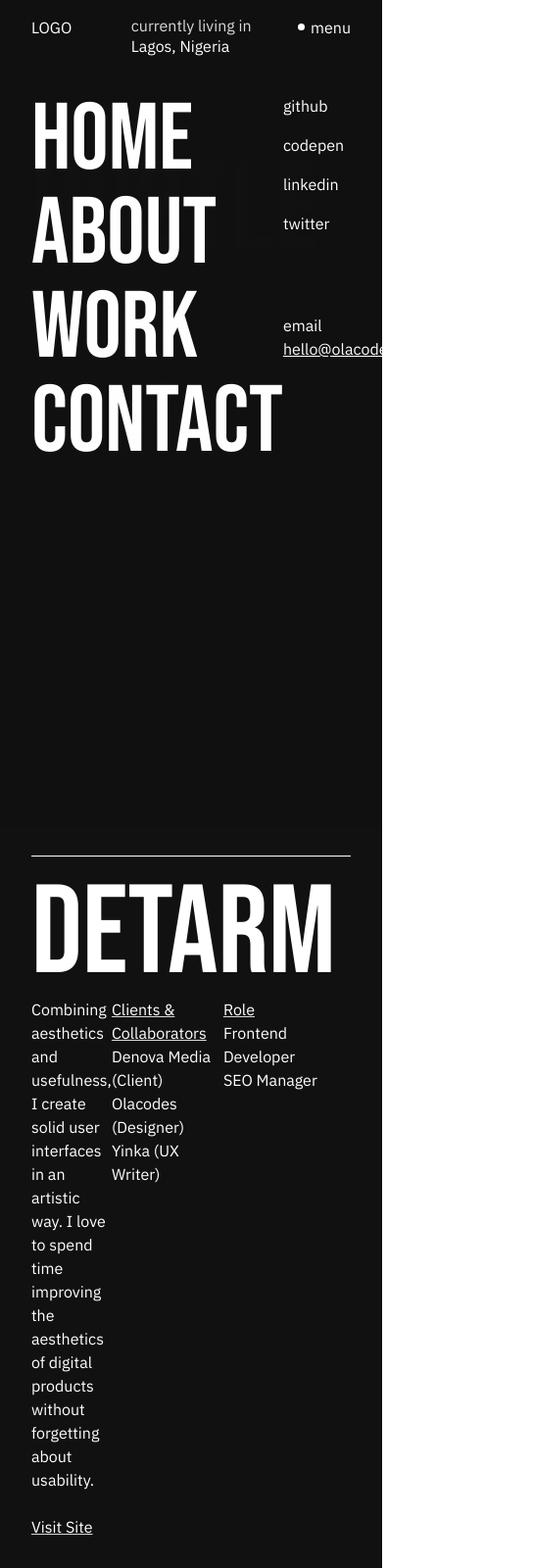
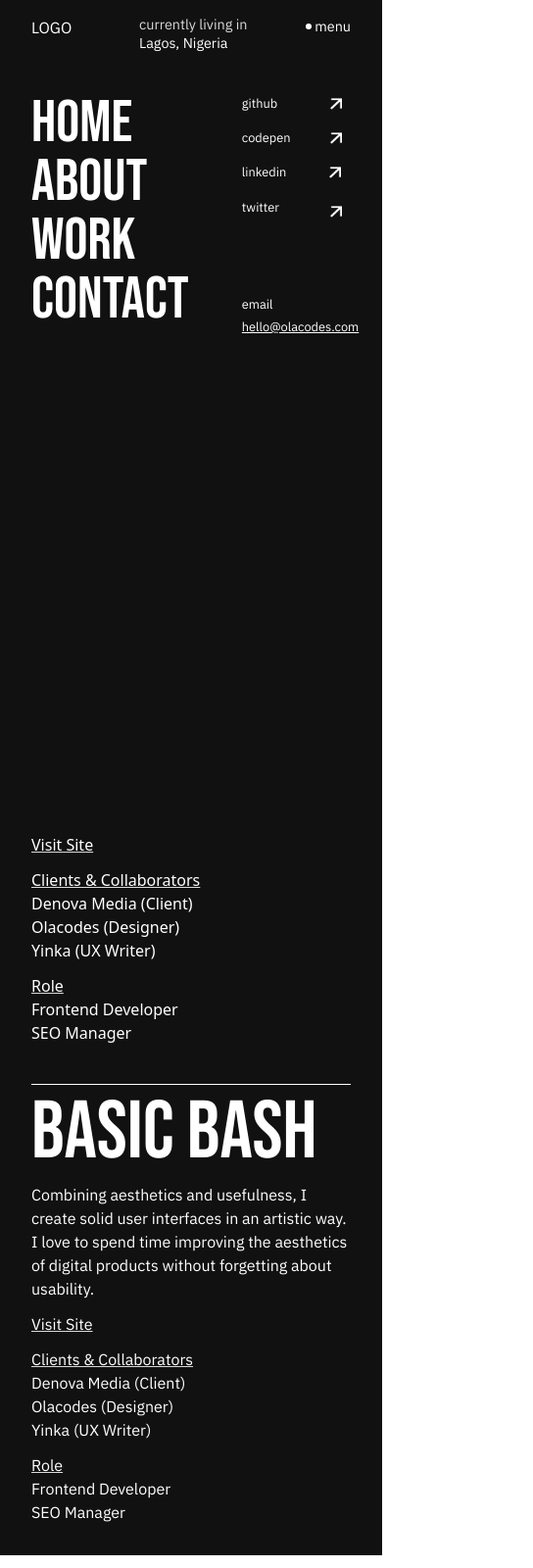
Before and after one commit to uzoway/olacodes-portfolio, a website: page src/work.html in a window 390 px wide. Shown: the top 1600 px of the page at 98% size, 544 px wide, since content can reach past the window. Drawn offline with Linux system fonts and the light colour scheme.

Commit message:
chore(responsiveness): Add styling for different breakpoints of the website starting from 380px - mobile-first.

```diff
--- a/src/input.css
+++ b/src/input.css
@@ -11,8 +11,8 @@
 
     .hero {
         background-image: url(../src/assets/bg-image.png);
-        background-position: top center;
-        background-size: 100%;
+        background-position: center;
+        background-size: cover;
     }
 
     .menu-bottom-border:after {
@@ -34,15 +34,16 @@
         position: absolute;
         content: '';
         top: .5rem;
-        left: -.8rem;
-        width: 7px;
-        height: 7px;
+        left: -.6rem;
+        width: 6px;
+        height: 6px;
         border-radius: 50%;
         background-color: white;
     }
 
     .menu-list-style-info:before {
         left: .2rem;
+        top: .25rem;
     }
 
     .list-hyphen {
@@ -61,11 +62,11 @@
     }
 
     .list-hyphen:hover, .list-hyphen:focus, .list-hyphen:active {
-        padding-left: 5rem;
+        padding-left: 1.5rem;
     }
 
     .list-hyphen:hover:before, .list-hyphen:focus:before, .list-hyphen:active:before {
-        width: 4rem;
+        width: 1rem;
     }
 
     .footer-links-border:before {
@@ -82,4 +83,14 @@
     .footer-links-border:hover:before {
         width: 100%;
     }
+
+    @media (min-width: 640px) {
+        .list-hyphen:hover, .list-hyphen:focus, .list-hyphen:active {
+        padding-left: 4.5rem;
+        }
+
+        .list-hyphen:hover:before, .list-hyphen:focus:before, .list-hyphen:active:before {
+            width: 4rem;
+        }
+    }
 };
--- a/src/work.html
+++ b/src/work.html
@@ -8,29 +8,29 @@
     <link href="https://fonts.googleapis.com/css2?family=Bebas+Neue&family=IBM+Plex+Sans&display=swap" rel="stylesheet">
     <title>Featured Works</title>
 </head>
-<body>
+<body class="relative overflow-x-hidden">
 
     <header class="absolute top-0 left-0 w-full z-20 flex justify-between py-4 px-8 text-white font-ibm-plex-sans">
         <a href="#" class="uppercase">Logo</a>
-        <p class="text-pale leading-[1.3]">currently living in <br> <span class="text-white">Lagos, Nigeria</span></p>
-        <p class="menu-list-style relative cursor-pointer menu-bottom-border">menu</p>
+        <p class="text-[.9rem] md:text-[1rem] text-pale leading-[1.3]">currently living in <br> <span class="text-white">Lagos, Nigeria</span></p>
+        <p class="text-[.9rem] md:text-[1rem] menu-list-style relative cursor-pointer menu-bottom-border">menu</p>
     </header>
 
     <main class="w-full min-h-screen relative text-white bg-[#111] pt-24 px-8">
-        <h1 class="font-ibm-plex-sans mb-4">Featured works</h1>
+        <h1 class="font-ibm-plex-sans mb-2 lg:mb-4">Featured works</h1>
 
-        <section class="border-t-[1px] border-t-white pt-4 mb-10">
-            <h2 class="uppercase font-bebas text-9xl">hu2tle</h2>
+        <section class="border-t-[1px] border-t-white pt-0 lg:pt-4 mb-10">
+            <h2 class="uppercase font-bebas text-[5.2rem] leading-[1.2] md:text-9xl lg:text-9xl">hu2tle</h2>
 
-            <div class="flex justify-between">
-                <div class="w-1/3 font-ibm-plex-sans">
-                    <p class="mb-6">Combining aesthetics and usefulness, I create solid user interfaces in an artistic way. I love to spend time improving the
+            <div class="flex justify-between flex-col lg:flex-row">
+                <div class="w-full lg:w-1/3 mb-3 lg:mb-0">
+                    <p class="mb-3 lg:mb-6">Combining aesthetics and usefulness, I create solid user interfaces in an artistic way. I love to spend time improving the
                         aesthetics of digital products without forgetting about usability.
                     </p>
                     <a href="#" class="underline decoration-pale hover:text-[#3dd38d] duration-300 hover:decoration-[#3dd38d] focus:text-[#3dd38d] active:text-[#3dd38d] focus:decoration-[#3dd38d] active:decoration-[#3dd38d]">Visit Site</a>
                 </div>
 
-                <div class="font-ibm-plex-sans">
+                <div class="mb-3 lg:mb-0">
                     <p class="underline decoration-pale">Clients & Collaborators</p>
                     <ul>
                         <li>Denova Media (Client)</li>
@@ -39,7 +39,7 @@
                     </ul>
                 </div>
 
-                <div class="mr-8 font-ibm-plex-sans">
+                <div class="mr-0 mb-0 lg:mr-8">
                     <p class="underline decoration-pale">Role</p>
                     <ul>
                         <li>Frontend Developer</li>
@@ -49,18 +49,18 @@
             </div>
         </section>
 
-        <section class="border-t-[1px] border-t-white pt-4 mb-10">
-            <h2 class="uppercase font-bebas text-9xl">detarm</h2>
+        <section class="border-t-[1px] border-t-white pt-0 lg:pt-4 mb-10">
+            <h2 class="uppercase font-bebas text-[5.2rem] leading-[1.2] md:text-9xl lg:text-9xl">detarm</h2>
 
-            <div class="flex justify-between">
-                <div class="w-1/3 font-ibm-plex-sans">
-                    <p class="font-ibm-plex-sans mb-6">Combining aesthetics and usefulness, I create solid user interfaces in an artistic way. I love to spend time improving the
+            <div class="flex justify-between flex-col lg:flex-row">
+                <div class="w-full lg:w-1/3 mb-3 lg:mb-0">
+                    <p class="mb-3 lg:mb-6">Combining aesthetics and usefulness, I create solid user interfaces in an artistic way. I love to spend time improving the
                         aesthetics of digital products without forgetting about usability.
                     </p>
                     <a href="#" class="underline decoration-pale hover:text-[#3dd38d] duration-300 hover:decoration-[#3dd38d] focus:text-[#3dd38d] active:text-[#3dd38d] focus:decoration-[#3dd38d] active:decoration-[#3dd38d]">Visit Site</a>
                 </div>
 
-                <div class="font-ibm-plex-sans">
+                <div class="mb-3 lg:mb-0">
                     <p class="underline decoration-pale">Clients & Collaborators</p>
                     <ul>
                         <li>Denova Media (Client)</li>
@@ -69,7 +69,7 @@
                     </ul>
                 </div>
 
-                <div class="mr-8 font-ibm-plex-sans">
+                <div class="mr-0 mb-0 lg:mr-8">
                     <p class="underline decoration-pale">Role</p>
                     <ul>
                         <li>Frontend Developer</li>
@@ -79,18 +79,18 @@
             </div>
         </section>
 
-        <section class="border-t-[1px] border-t-white pt-4 pb-8">
-            <h2 class="uppercase font-bebas text-9xl">basic bash</h2>
+        <section class="border-t-[1px] border-t-white pt-0 lg:pt-4 lg:pb-8">
+            <h2 class="uppercase font-bebas text-[5.2rem] leading-[1.2] md:text-9xl lg:text-9xl">basic bash</h2>
 
-            <div class="flex justify-between font-ibm-plex-sans">
-                <div class="w-1/3">
-                    <p class="mb-6">Combining aesthetics and usefulness, I create solid user interfaces in an artistic way. I love to spend time improving the
+            <div class="flex justify-between font-ibm-plex-sans flex-col lg:flex-row">
+                <div class="w-full lg:w-1/3 mb-3 lg:mb-0">
+                    <p class="mb-3 lg:mb-6">Combining aesthetics and usefulness, I create solid user interfaces in an artistic way. I love to spend time improving the
                         aesthetics of digital products without forgetting about usability.
                     </p>
                     <a href="#" class="underline decoration-pale hover:text-[#3dd38d] duration-300 hover:decoration-[#3dd38d] focus:text-[#3dd38d] active:text-[#3dd38d] focus:decoration-[#3dd38d] active:decoration-[#3dd38d]">Visit Site</a>
                 </div>
 
-                <div>
+                <div class="mb-3 lg:mb-0">
                     <p class="underline decoration-pale">Clients & Collaborators</p>
                     <ul>
                         <li>Denova Media (Client)</li>
@@ -99,7 +99,7 @@
                     </ul>
                 </div>
 
-                <div class="mr-8">
+                <div class="mr-0 mb-8 lg:mb-0 lg:mr-8">
                     <p class="underline decoration-pale">Role</p>
                     <ul>
                         <li>Frontend Developer</li>
@@ -112,29 +112,29 @@
         <!-- Navigation -->
         <section class="absolute top-[0%] left-0 w-full h-screen bg-[#111] opacity-[0.999] z-10 pt-24 pl-8">
             <div class="flex justify-between">
-                <div class="basis-3/6">
+                <div class=" basis-[60%] lg:basis-3/6">
                     <nav>
                         <ul>
-                            <li><a href="#" class="uppercase font-bebas text-8xl relative list-hyphen">home</a></li>
-                            <li><a href="about.html" class="uppercase font-bebas text-8xl relative list-hyphen">about</a></li>
-                            <li><a href="work.html" class="uppercase font-bebas text-8xl relative list-hyphen">work</a></li>
-                            <li><a href="contact.html" class="uppercase font-bebas text-8xl relative list-hyphen">contact</a></li>
+                            <li><a href="index.html" class="uppercase font-bebas text-6xl sm:text-7xl lg:text-8xl relative list-hyphen">home</a></li>
+                            <li><a href="about.html" class="uppercase font-bebas text-6xl sm:text-7xl lg:text-8xl relative list-hyphen">about</a></li>
+                            <li><a href="work.html" class="uppercase font-bebas text-6xl sm:text-7xl lg:text-8xl relative list-hyphen">work</a></li>
+                            <li><a href="contact.html" class="uppercase font-bebas text-6xl sm:text-7xl lg:text-8xl relative list-hyphen">contact</a></li>
                         </ul>
                     </nav>
                 </div>
 
-                <div class="basis-3/6 font-ibm-plex-sans">
+                <div class="basis-[40%] lg:basis-3/6 font-ibm-plex-sans">
                     <nav>
-                        <ul>
-                            <li class="mb-4"><a href="#" class="inline-flex relative hover:tracking-[1px] duration-300 hover:pl-4 active:pl-4 focus:pl-4">github <img src="./assets/up-arrow.png" alt="arrow icon" class="absolute top-1 right-[-13.1rem]"></a></li>
-                            <li class="mb-4"><a href="#" class="inline-flex relative hover:tracking-[1px] duration-300 hover:pl-4 active:pl-4 focus:pl-4">codepen <img src="./assets/up-arrow.png" alt="arrow icon" class="absolute top-1 right-[-12rem]"></a></li>
-                            <li class="mb-4"><a href="#" class="inline-flex relative hover:tracking-[1px] duration-300 hover:pl-4 active:pl-4 focus:pl-4">linkedin <img src="./assets/up-arrow.png" alt="arrow icon" class="absolute top-1 right-[-12.3rem]"></a></li>
-                            <li><a href="#" class="inline-flex relative hover:tracking-[1px] duration-300 hover:pl-4 active:pl-4 focus:pl-4">twitter <img src="./assets/up-arrow.png" alt="arrow icon" class="absolute top-2 right-[-12.9rem]"></a></li>
+                        <ul class="text-[.8rem] sm:text-[1rem]">
+                            <li class="mb-4"><a href="#" class="inline-flex relative hover:tracking-[1px] duration-300 hover:pl-4 active:pl-4 focus:pl-4">github <img src="./assets/up-arrow.png" alt="arrow icon" class="absolute top-1 lg:right-[-13.1rem] right-[-4.1rem] sm:right-[-8.4rem] md:right-[-10rem] w-3 h-3"></a></li>
+                            <li class="mb-4"><a href="#" class="inline-flex relative hover:tracking-[1px] duration-300 hover:pl-4 active:pl-4 focus:pl-4">codepen <img src="./assets/up-arrow.png" alt="arrow icon" class="absolute top-1 lg:right-[-12rem] right-[-3.25rem] sm:right-[-7.3rem] md:right-[-9rem] w-3 h-3"></a></li>
+                            <li class="mb-4"><a href="#" class="inline-flex relative hover:tracking-[1px] duration-300 hover:pl-4 active:pl-4 focus:pl-4">linkedin <img src="./assets/up-arrow.png" alt="arrow icon" class="absolute top-1 lg:right-[-12.3rem] right-[-3.5rem] sm:right-[-7.5rem] md:right-[-9.3rem] w-3 h-3"></a></li>
+                            <li><a href="#" class="inline-flex relative hover:tracking-[1px] duration-300 hover:pl-4 active:pl-4 focus:pl-4">twitter <img src="./assets/up-arrow.png" alt="arrow icon" class="absolute top-2 lg:right-[-12.9rem] right-[-4rem] sm:right-[-7.95rem] md:right-[-9.8rem] w-3 h-3"></a></li>
                         </ul>
                     </nav>
 
-                    <p class="mt-20">email</p>
-                    <a href="#" class="underline hover:text-pale duration-200 active:text-pale focus:text-pale">hello@olacodes.com</a>
+                    <p class="text-[.8rem] sm:text-[1rem] mt-20">email</p>
+                    <a href="#" class="text-[.8rem] sm:text-[1rem] underline hover:text-pale duration-200 active:text-pale focus:text-pale">hello@olacodes.com</a>
                 </div>
             </div>
         </section>
```
Also changed, not shown: src/about.html (+27 -27 lines), src/contact.html (+22 -22 lines), src/index.html (+23 -23 lines), dist/output.css.
